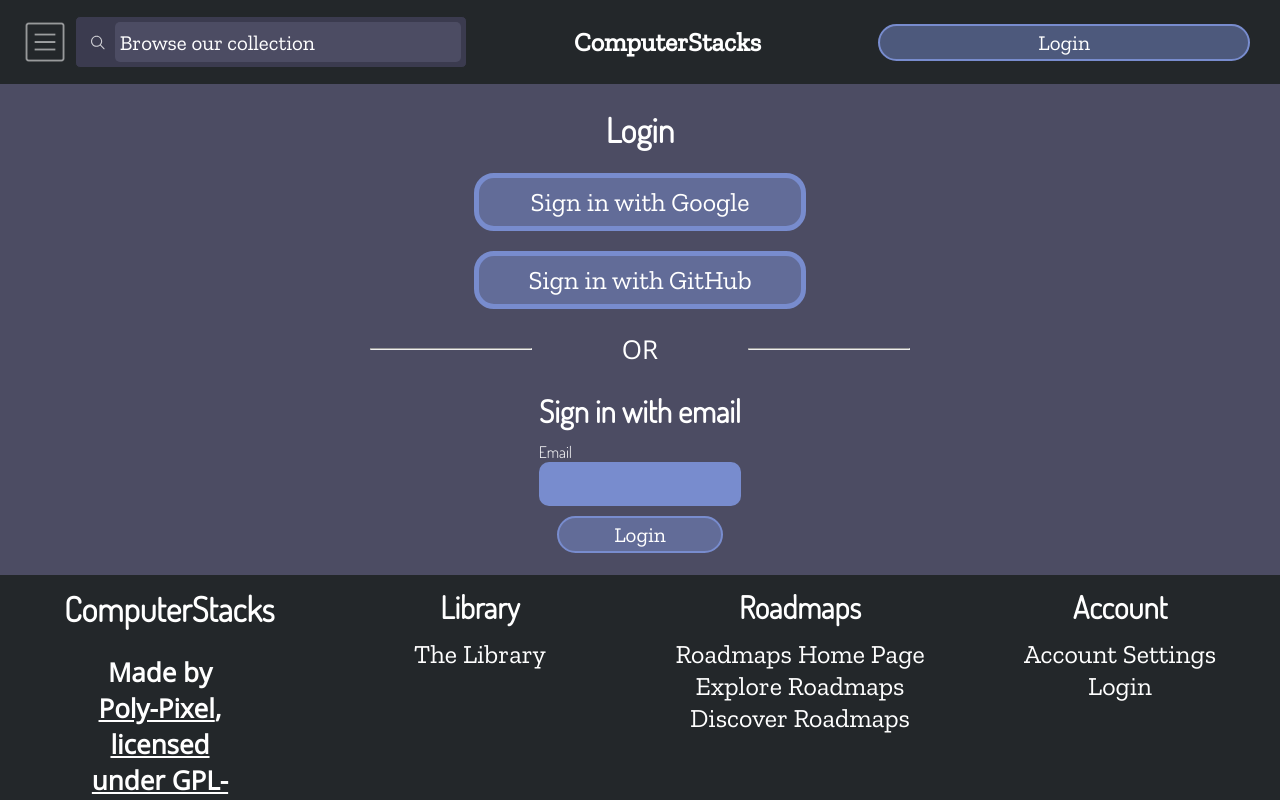
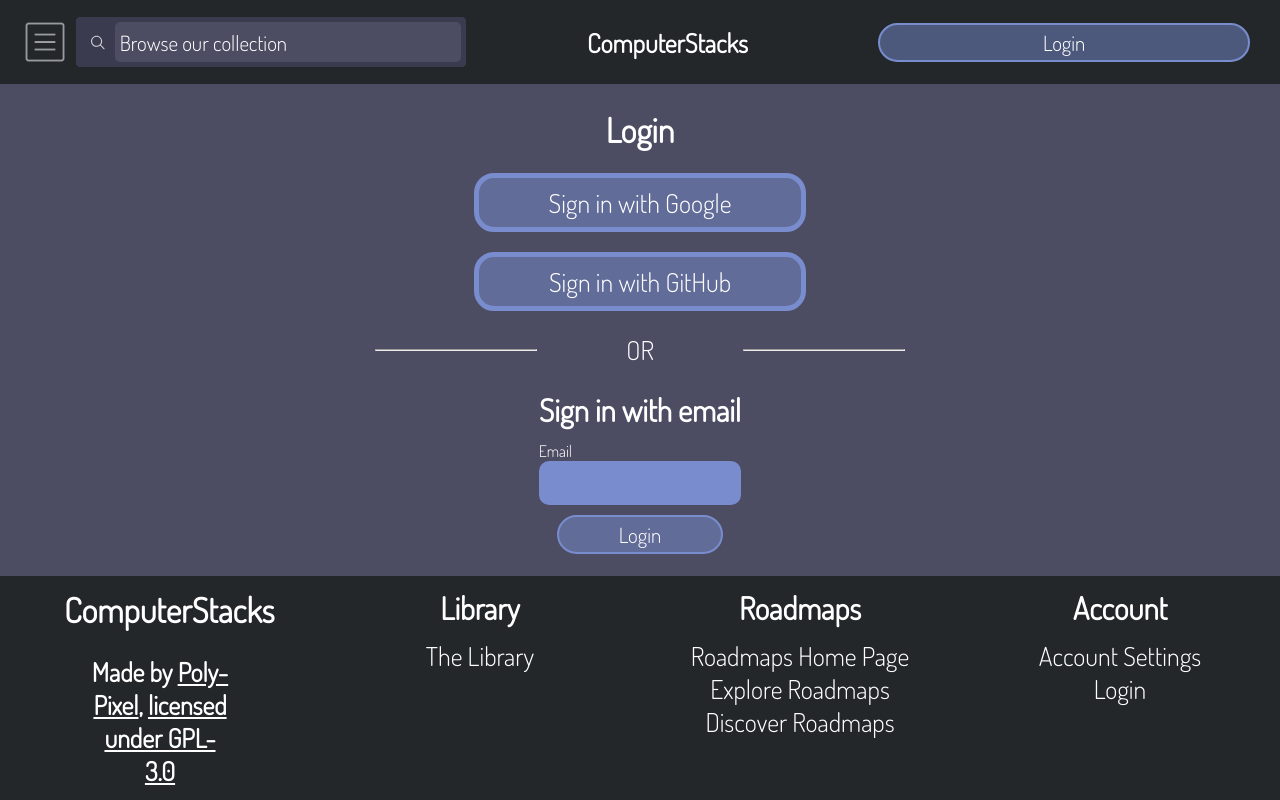
Before and after one commit to polypixeldev/computerstacks, a Next.js app in the folder app/: page /login in a window 1280 px wide. Shown: the top 800 px of the page. Built offline with nearby package versions, Linux system fonts and the light colour scheme; no server answers.

Commit message:
feat: use @next/font for fonts

```diff
--- a/app/package.json
+++ b/app/package.json
@@ -12,6 +12,7 @@
 	},
 	"dependencies": {
 		"@next-auth/prisma-adapter": "^1.0.5",
+		"@next/font": "^13.0.2",
 		"@prisma/client": "^4.6.1",
 		"@sentry/nextjs": "^7.19.0",
 		"axios": "^1.1.3",
--- a/app/pages/_app.tsx
+++ b/app/pages/_app.tsx
@@ -4,6 +4,7 @@ import Head from 'next/head';
 import { useRouter } from 'next/router';
 import { useState, useEffect } from 'react';
 import { SessionProvider } from 'next-auth/react';
+import { Zilla_Slab, Open_Sans, Dosis } from '@next/font/google'
 
 import MenuScreen from '../components/menu';
 import Navbar from '../components/navbar';
@@ -16,6 +17,21 @@ import type { Session } from 'next-auth';
 type PageProps = {
 	session?: Session
 }
+
+const zillaSlab = Zilla_Slab({
+	weight: "400",
+	subsets: ["latin"],
+	variable: '--font-zilla-slab',
+});
+const openSans = Open_Sans({
+	subsets: ["latin"],
+	variable: '--font-open-sans',
+});
+const dosis = Dosis({
+	weight: "300",
+	subsets: ["latin"],
+	variable: '--font-dosis',
+});
 
 function MyApp({ Component, pageProps }: AppProps<PageProps>) {
 	const router = useRouter();
@@ -48,6 +64,7 @@ function MyApp({ Component, pageProps }: AppProps<PageProps>) {
 	}, []);
 
 	return (
+		<div className={`${zillaSlab.className} ${openSans.className} ${dosis.className}`}>
 			<SessionProvider session={pageProps.session}>
 				<Head>
 					<title>ComputerStacks</title>
@@ -114,6 +131,7 @@ function MyApp({ Component, pageProps }: AppProps<PageProps>) {
 					</div>
 				</footer>
 			</SessionProvider>
+		</div>
     );
 }
 
--- a/app/pages/_document.tsx
+++ b/app/pages/_document.tsx
@@ -6,10 +6,6 @@ class MyDocument extends Document {
 		return (
 			<Html lang="en">
 				<Head>
-					<link
-						href="https://fonts.googleapis.com/css2?family=Open+Sans&family=Zilla+Slab&family=Dosis:wght@300&display=swap"
-						rel="stylesheet"
-					/>
 					<meta name="application-name" content="ComputerStacks" />
 					<meta name="author" content="Poly-Pixel" />
 					<meta
--- a/app/styles/Card.module.css
+++ b/app/styles/Card.module.css
@@ -37,11 +37,11 @@
 }
 
 .name {
-	font-family: 'Dosis', sans-serif;
+	font-family: var(--font-dosis), sans-serif;
 	font-size: calc(2vmin + 15px);
 }
 
 .desc {
-	font-family: 'Dosis', sans-serif;
+	font-family: var(--font-dosis), sans-serif;
 	font-size: calc(2vmin + 5px);
 }
--- a/app/styles/Comment.module.css
+++ b/app/styles/Comment.module.css
@@ -24,7 +24,7 @@
 	background-color: #0259a0;
 	color: white;
 	padding: 10px;
-	font-family: 'Dosis', sans-serif;
+	font-family: var(--font-dosis), sans-serif;
 	font-size: calc(2vmin + 5px);
 	cursor: pointer;
 }
--- a/app/styles/Form.module.css
+++ b/app/styles/Form.module.css
@@ -11,7 +11,7 @@
 	flex-direction: column;
 	justify-content: center;
 	align-items: flex-start;
-	font-family: 'Dosis', sans-serif;
+	font-family: var(--font-dosis), sans-serif;
 }
 
 .label input,
--- a/app/styles/Head.module.css
+++ b/app/styles/Head.module.css
@@ -1,6 +1,6 @@
 .head {
 	background: #0259a0;
-	font-family: 'Dosis', sans-serif;
+	font-family: var(--font-dosis), sans-serif;
 }
 
 .head h2 {
--- a/app/styles/Home.module.css
+++ b/app/styles/Home.module.css
@@ -32,11 +32,11 @@
 }
 
 .card p {
-	font-family: 'Dosis', sans-serif;
+	font-family: var(--font-dosis), sans-serif;
 	font-size: calc(2vmin + 20px);
 }
 
 .blurb {
-	font-family: 'Zilla Slab', sans-serif;
+	font-family: var(--font-zilla-slab), sans-serif;
 	font-size: calc(2vmin + 20px);
 }
--- a/app/styles/Search.module.css
+++ b/app/styles/Search.module.css
@@ -22,7 +22,7 @@
 .searchBar input,
 .searchBar input::placeholder {
 	color: #ffffff;
-	font-family: 'Zilla Slab', monospace;
+	font-family: var(--font-zilla-slab), monospace;
 	font-size: calc(2vmin + 10px);
 }
 
@@ -54,6 +54,6 @@
 }
 
 .result a {
-	font-family: 'Dosis', sans-serif;
+	font-family: var(--font-dosis), sans-serif;
 	font-size: calc(2vmin + 15px);
 }
--- a/app/styles/globals.css
+++ b/app/styles/globals.css
@@ -34,14 +34,14 @@ p {
 }
 
 h1 {
-	font-family: 'Zilla Slab', monospace;
+	font-family: var(--font-zilla-slab), monospace;
 	font-size: calc(2vmin + 10px);
 }
 
 h2,
 h3,
 h4 {
-	font-family: 'Dosis', sans-serif;
+	font-family: var(--font-dosis), sans-serif;
 	padding: 1.5vh 5vw;
 }
 
@@ -59,7 +59,7 @@ h4 {
 
 p {
 	z-index: 1;
-	font-family: 'Open Sans', sans-serif;
+	font-family: var(--font-open-sans), sans-serif;
 	font-size: calc(2vmin + 10px);
 	padding: 1.5vh 7vw;
 }
@@ -81,7 +81,7 @@ p {
 	border-radius: 20px;
 
 	color: #ffffff;
-	font-family: 'Zilla Slab', monospace;
+	font-family: var(--font-zilla-slab), monospace;
 	font-size: calc(2vmin + 15px);
 }
 
@@ -102,7 +102,7 @@ p {
 	border-radius: 20px;
 
 	color: #ffffff;
-	font-family: 'Zilla Slab', monospace;
+	font-family: var(--font-zilla-slab), monospace;
 	font-size: calc(2vmin + 5px);
 }
 
@@ -165,7 +165,7 @@ p {
 .search input,
 .search input::placeholder {
 	color: #ffffff;
-	font-family: 'Zilla Slab', monospace;
+	font-family: var(--font-zilla-slab), monospace;
 }
 
 .search div {
@@ -240,7 +240,7 @@ footer {
 	grid-template-columns: repeat(auto-fit, minmax(250px, 1fr));
 }
 footer div div a {
-	font-family: 'Zilla Slab', monospace;
+	font-family: var(--font-zilla-slab), monospace;
 	font-size: calc(2vmin + 10px);
 }
 
```
Also changed, not shown: 1 other file (tests, documents, lock files or other folders). Lines whose indentation alone changed are shown as unchanged.
